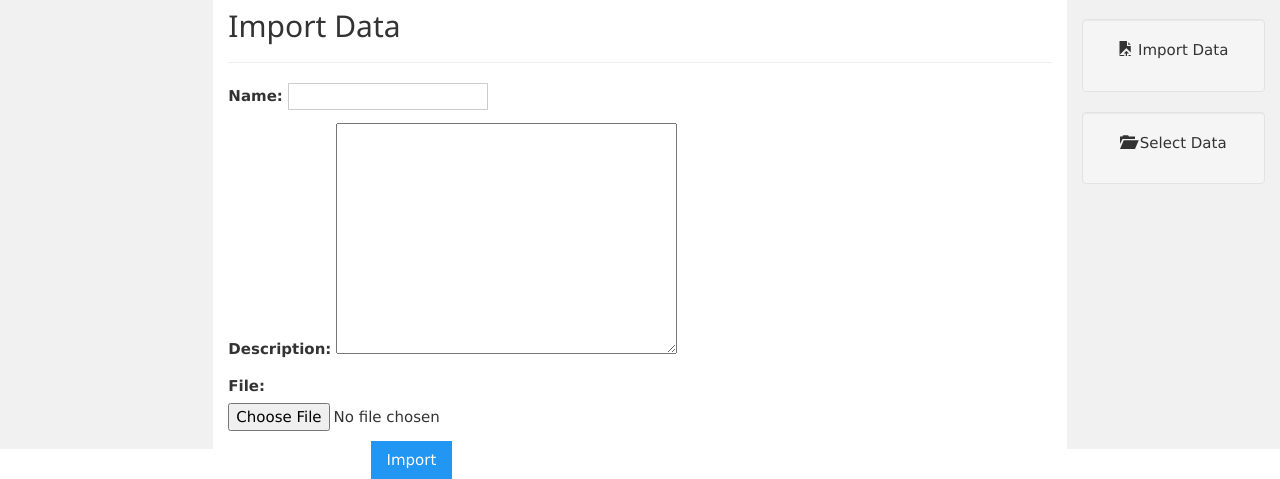
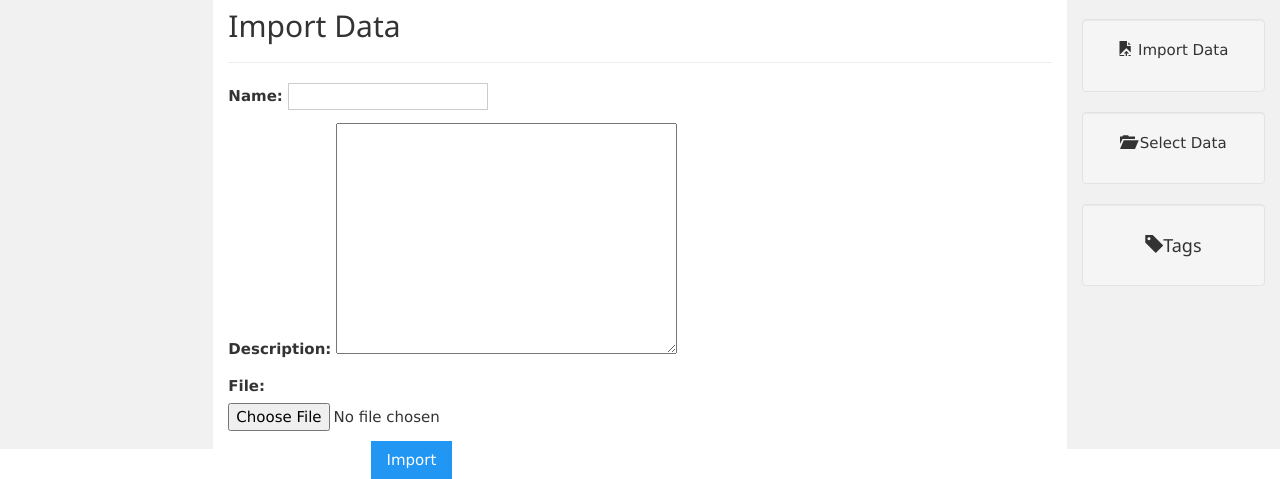
Before and after one commit to SIU-CS/blue_dawn-production, a Django app: page /importing in a window 1280 px wide. Shown: the part 73-552 px from the top of the page. Run offline with Django 3.2, Linux system fonts and the light colour scheme; some libraries are stand-ins or nearby versions.

Commit message:
Created div for tags to be displayed

```diff
--- a/landing/static/css/style.css
+++ b/landing/static/css/style.css
@@ -12,6 +12,7 @@
     height:100%;
 }
 footer{
+
     background-color: #555;
     color: white;
     padding:15px;
--- a/landing/templates/userSidebar-template.html
+++ b/landing/templates/userSidebar-template.html
@@ -5,4 +5,7 @@
   <div class="well">
     <a href="{% url 'profile' %}"><p><span class="glyphicon glyphicon-folder-open"></span> Select Data</p></a>
   </div>
+  <div class="well">
+      <h5><span class="glyphicon glyphicon-tag"></span>Tags</h5>
+  </div>
 </div>
```
